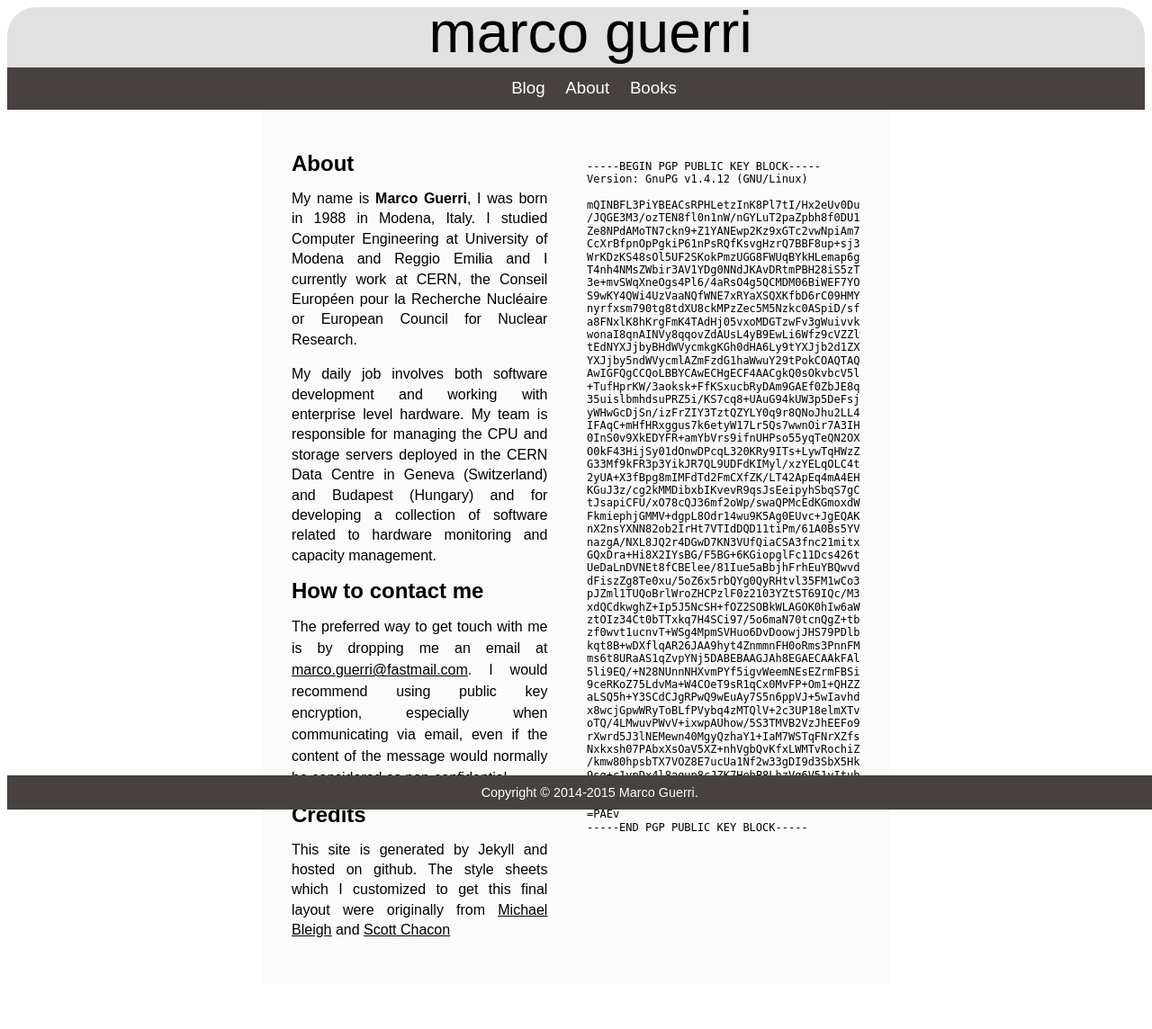
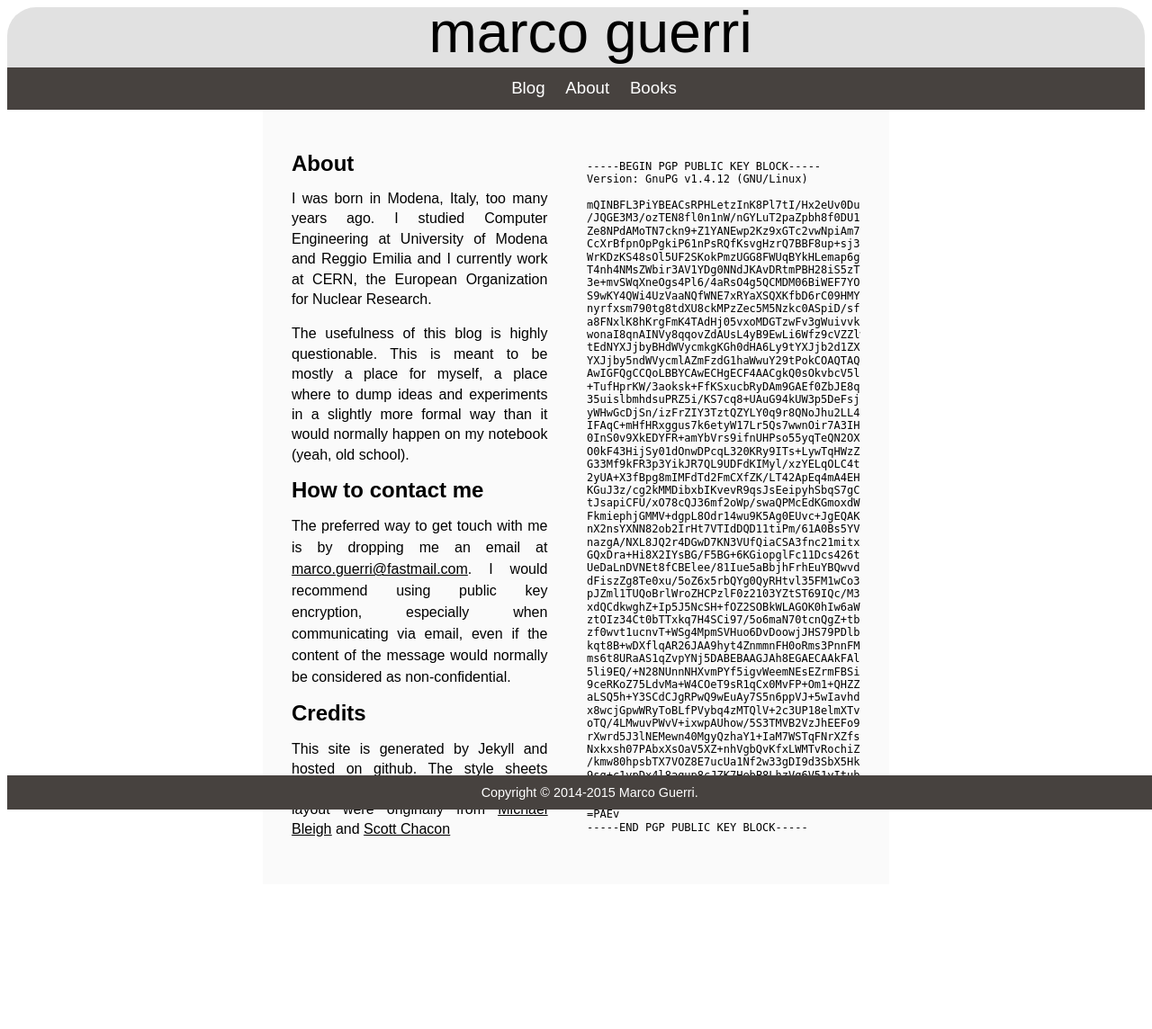
Before and after one commit to marcoguerri/marcoguerri.github.io, a Jekyll site: the page built from about.html, in a window 1280 px wide. Shown: the whole page at 90% size. Built offline with Jekyll 4.4.1, drawn with Linux system fonts in a browser that asks for light colours; nearby versions of some CDN libraries; after the commit the page ends 1033 px from its top, so only the background shows below that.

Commit message:
Modified about page

```diff
--- a/_includes/about.markdown
+++ b/_includes/about.markdown
@@ -1,13 +1,12 @@
 About
 =====
-My name is **Marco Guerri**, I was born in 1988 in Modena, Italy. I studied Computer Engineering
-at University of Modena and Reggio Emilia and I currently work at CERN, the Conseil Européen pour la Recherche Nucléaire
-or European Council for Nuclear Research.
+I was born in Modena, Italy, too many years ago. I studied Computer Engineering
+at University of Modena and Reggio Emilia and I currently work at CERN, the
+European Organization for Nuclear Research.
 
-My daily job involves both software development and working with enterprise level hardware.
-My team is responsible for managing the CPU and storage servers deployed in the CERN
-Data Centre in Geneva (Switzerland) and Budapest (Hungary) and for developing a
-collection of software related to hardware monitoring and capacity management.
+The usefulness of this blog is highly questionable. This is meant to be mostly a place
+for myself, a place where to dump ideas and experiments in a slightly more formal
+way than it would normally happen on my notebook (yeah, old school).
 
 {% comment %}
 Softwares behind this blog
```
Also changed, not shown: books.html (+7 -3 lines).
